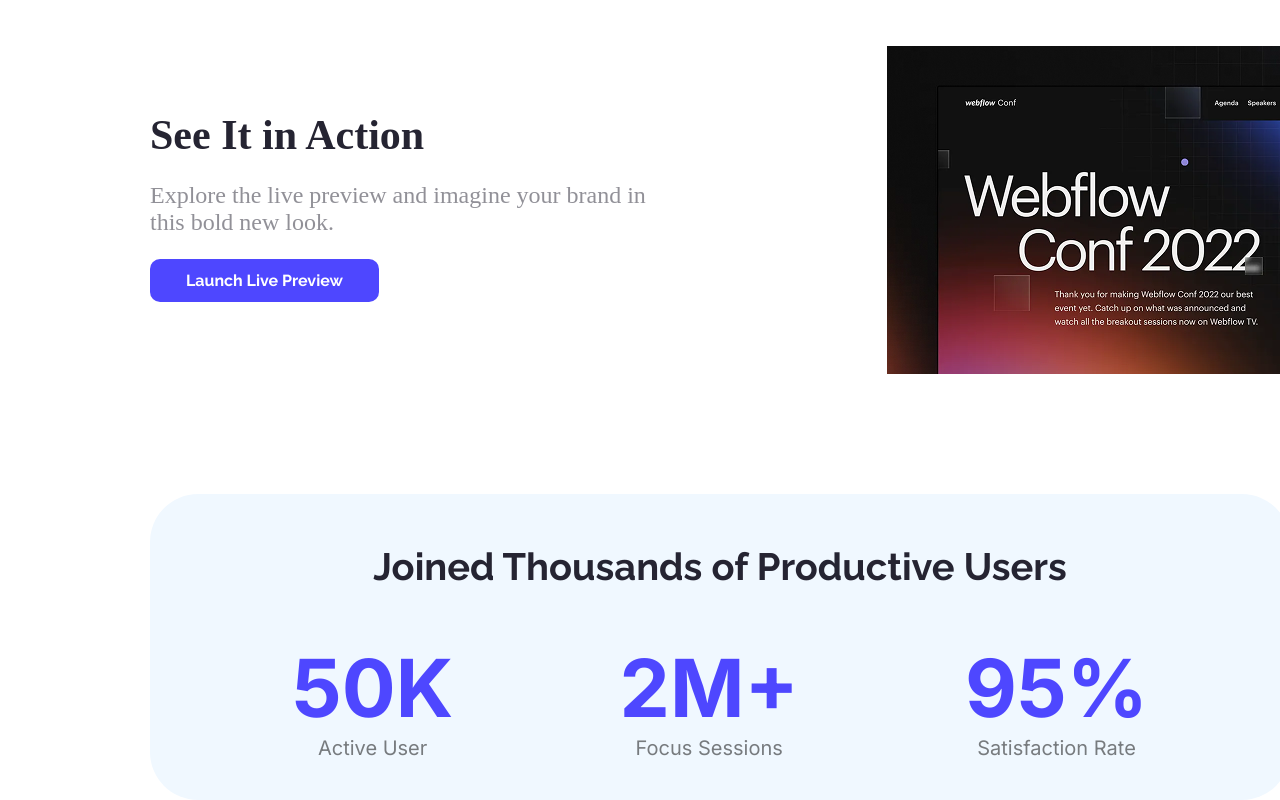
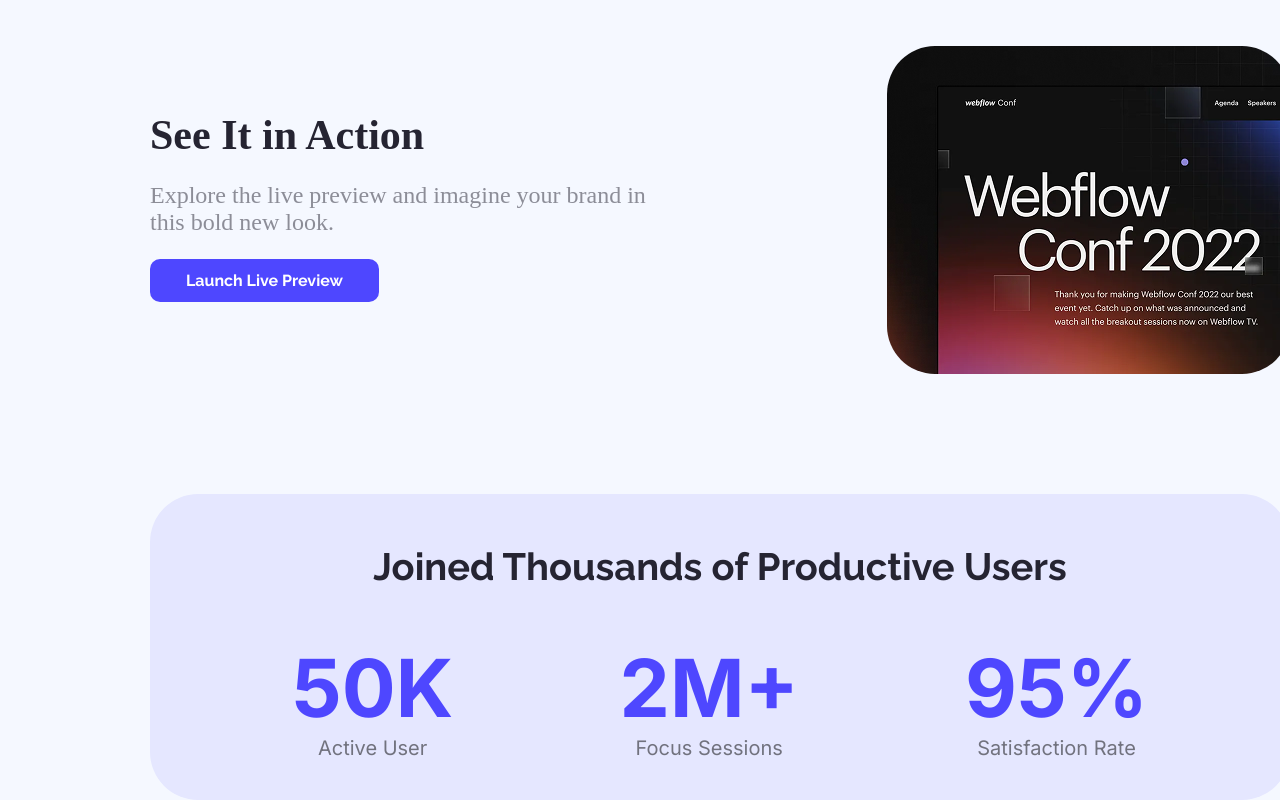
Before and after one commit to skghosh87/Assignment-B12A01-001, a plain HTML site: page index.html in a window 1280 px wide. Shown: the part 754-1554 px from the top of the page. Drawn offline with Linux system fonts and the light colour scheme.

Commit message:
Finaly added body background color

```diff
--- a/Styles/styles.css
+++ b/Styles/styles.css
@@ -20,6 +20,7 @@
 /* body */
 body{
     max-width: 1440;
+   background-color: #F5F8FF;
 
 }
 
@@ -141,7 +142,7 @@ color: #252432;
     margin: 0px 150px;
     border-radius: 48px;
     /* border: 1px solid red; */
-  background-color: aliceblue;
+  background-color: #E5E7FF;
 
 }
 .pro_head{
--- a/index.html
+++ b/index.html
@@ -34,7 +34,7 @@
                 <p class="see-action-para">Explore the live preview and imagine your brand in this bold new look.</p>
                 <a href=""><button class="btn-primary raleway-normal">Launch Live Preview</button></a>
             </div>
-            <div class="see-action-imges">
+            <div class="see-action-active">
                 <img src="Assets/wc-mini.png" alt="">
             </div>
         </div>
```
